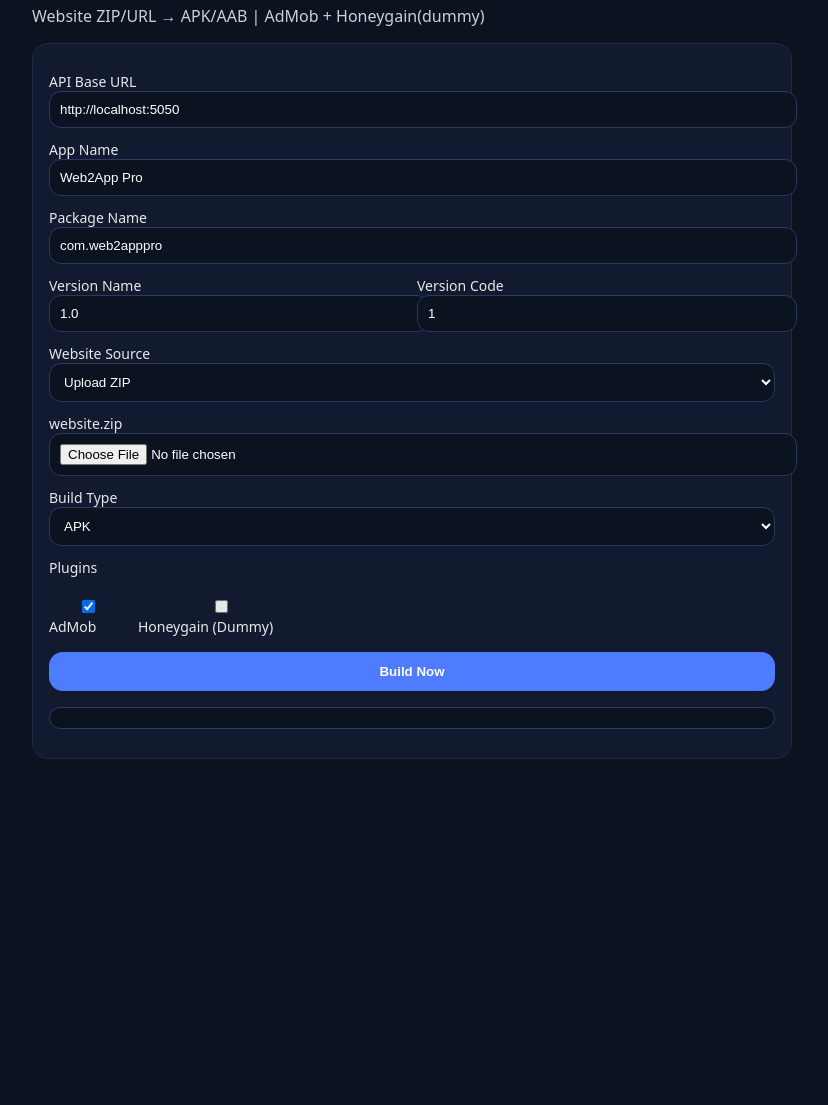
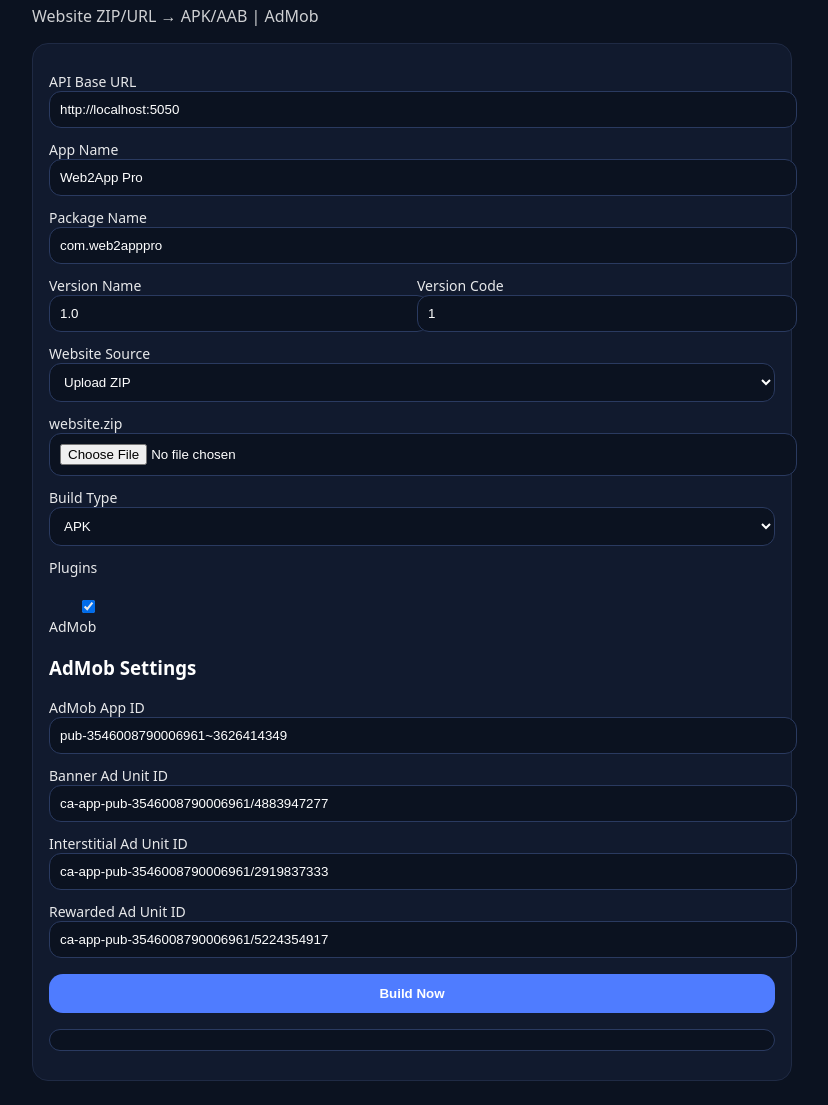
Before and after one commit to nitinkumar14668-cell/web2app-pro-builder, a plain HTML site: page web2app-pro-builder/web/index.html in a window 1280 px wide. Shown: the part 70-1175 px from the top of the page, without its empty margins (228-1056 px from the left). Before the commit the page ends 853 px from the top, so only its background shows below. Drawn offline with Linux system fonts and the light colour scheme.

Commit message:
Update index.html

```diff
--- a/web2app-pro-builder/web/index.html
+++ b/web2app-pro-builder/web/index.html
@@ -9,7 +9,7 @@
 <body>
   <div class="wrap">
     <h1>Web2App Pro Builder</h1>
-    <p class="sub">Website ZIP/URL → APK/AAB | AdMob + Honeygain(dummy)</p>
+    <p class="sub">Website ZIP/URL → APK/AAB | AdMob</p>
 
     <div class="card">
       <label>API Base URL</label>
@@ -58,7 +58,23 @@
       <label>Plugins</label>
       <div class="checks">
         <label><input type="checkbox" id="enableAdmob" checked /> AdMob</label>
-        <label><input type="checkbox" id="enableHoneygain" /> Honeygain (Dummy)</label>
+      </div>
+
+      <!-- ✅ NEW: AdMob Settings -->
+      <div class="admobBox" id="admobBox">
+        <h3 class="sectionTitle">AdMob Settings</h3>
+
+        <label>AdMob App ID</label>
+        <input id="admobAppId" value="pub-3546008790006961~3626414349" />
+
+        <label>Banner Ad Unit ID</label>
+        <input id="admobBannerId" value="ca-app-pub-3546008790006961/4883947277" />
+
+        <label>Interstitial Ad Unit ID</label>
+        <input id="admobInterstitialId" value="ca-app-pub-3546008790006961/2919837333" />
+
+        <label>Rewarded Ad Unit ID</label>
+        <input id="admobRewardedId" value="ca-app-pub-3546008790006961/5224354917" />
       </div>
 
       <button id="btnBuild">Build Now</button>
```
